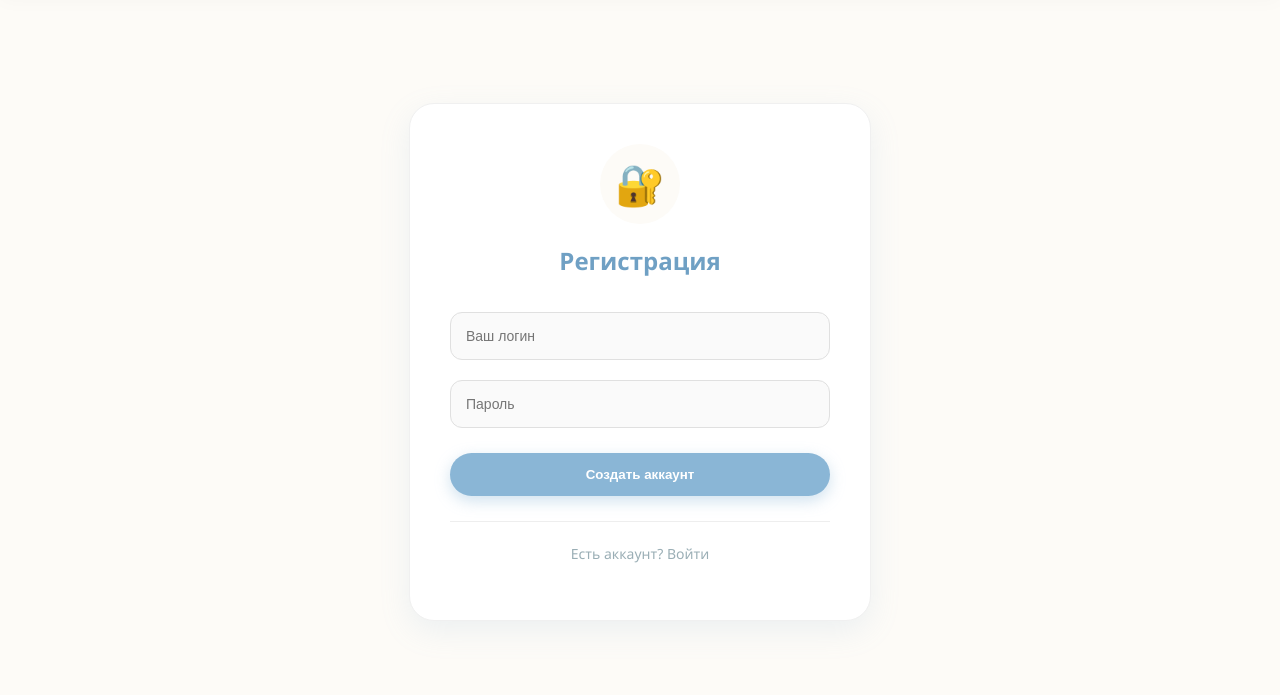
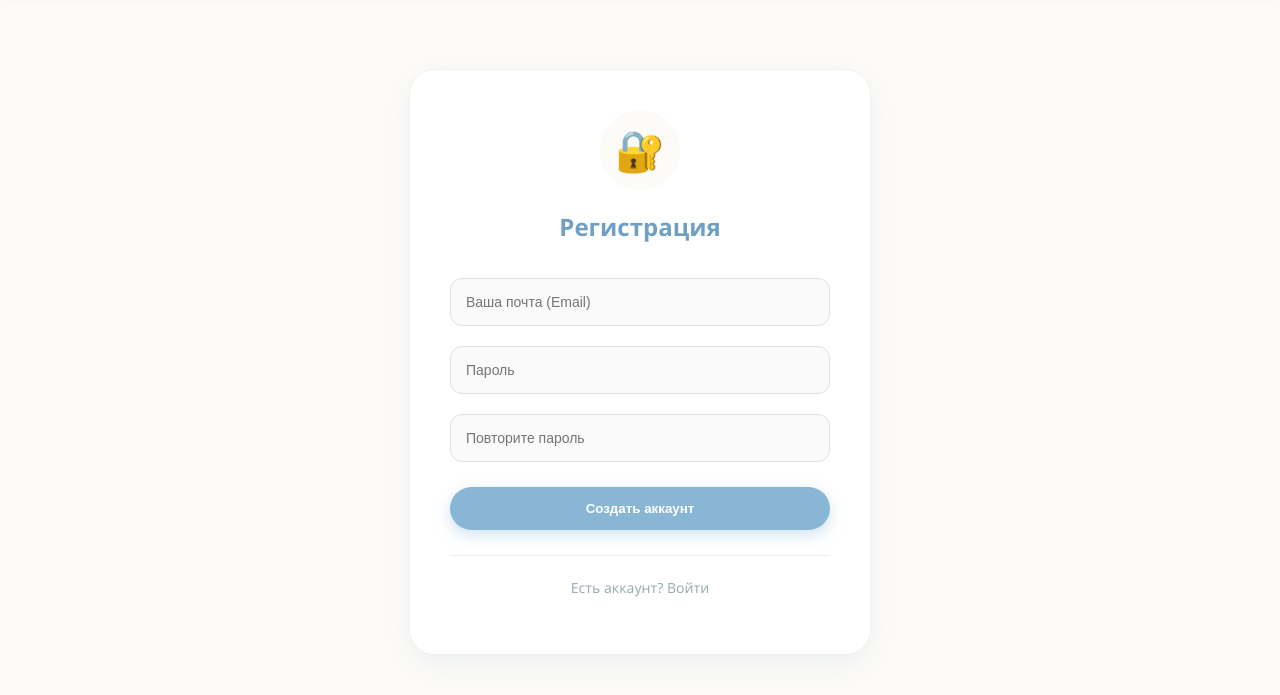
Before and after one commit to slawmuny/cozybooks, a website: page public/auth.html in a window 1280 px wide. Both pictures are taken after a click on the link "Нет аккаунта? Зарегистрироваться". Shown: the part 71-766 px from the top of the page. Drawn offline with Linux system fonts and the light colour scheme.

Commit message:
Update auth.html

```diff
--- a/public/auth.html
+++ b/public/auth.html
@@ -19,15 +19,20 @@
         </nav>
     </header>
 
-    <!-- Новый контейнер для центрирования формы -->
     <div class="auth-wrapper">
         <div class="auth-card">
             <div class="auth-icon">🔐</div>
             <h2 id="formTitle" style="color: var(--primary-dark); margin-bottom: 25px;">Вход</h2>
 
             <form id="authForm">
-                <input type="text" id="username" placeholder="Ваш логин" required>
+                <!-- Изменил placeholder и тип на email -->
+                <input type="email" id="username" placeholder="Ваша почта (Email)" required>
+
                 <input type="password" id="password" placeholder="Пароль" required>
+
+                <!-- Поле для повтора пароля (скрыто по умолчанию) -->
+                <input type="password" id="passwordConfirm" placeholder="Повторите пароль" style="display: none;">
+
                 <button type="submit" id="submitBtn" class="btn-main" style="width: 100%; margin-top: 15px;">Войти</button>
             </form>
 
```
